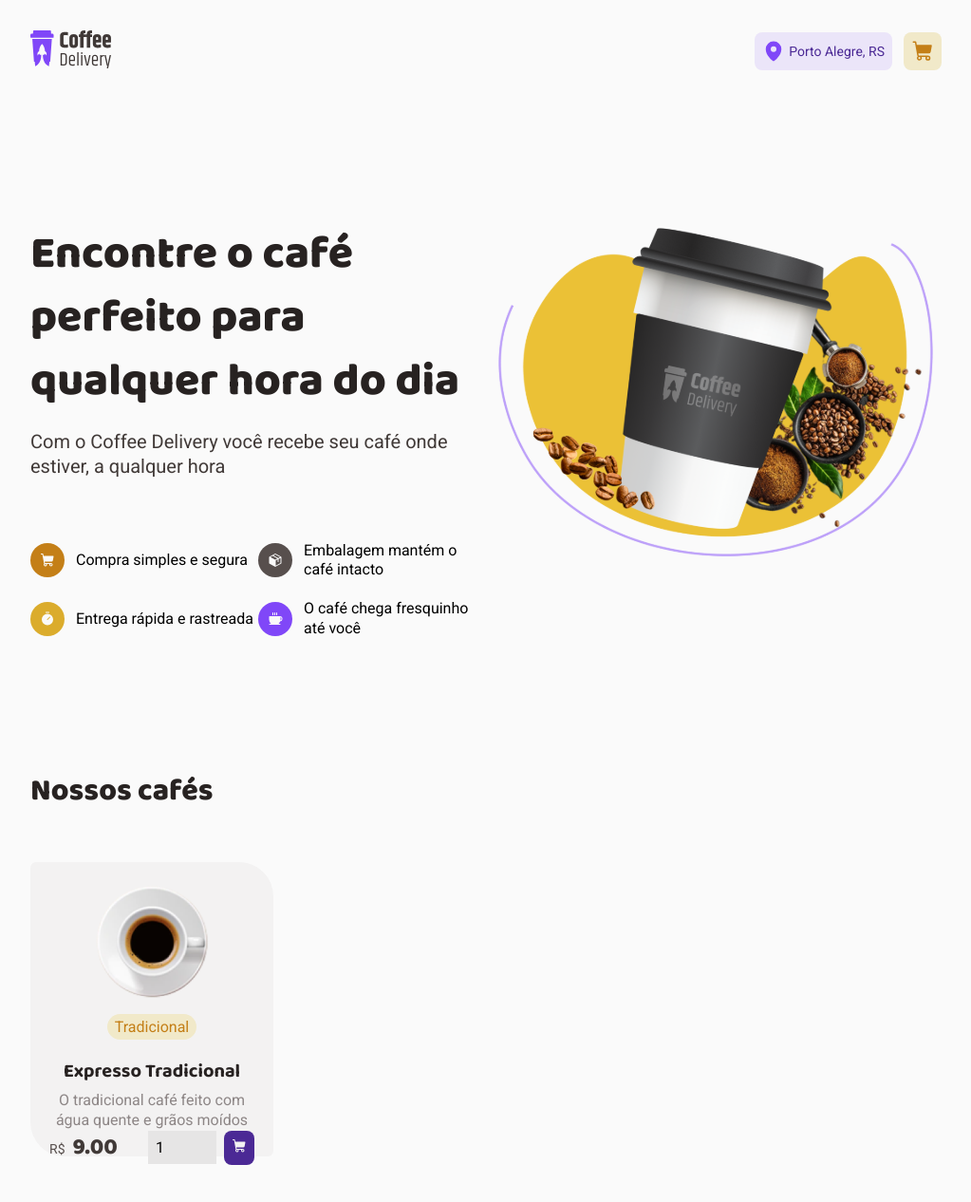
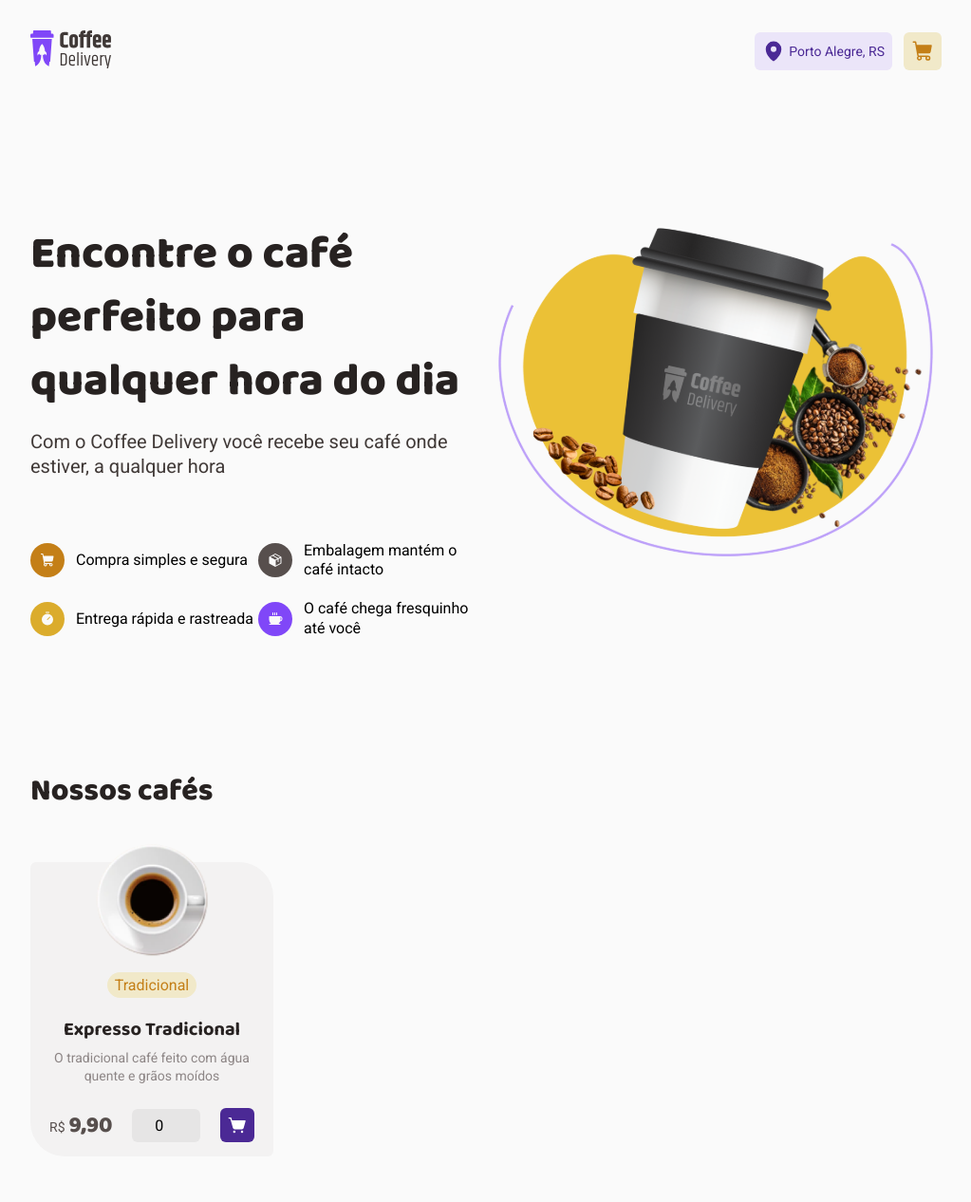
Before and after one commit to joaopedroaat/coffee-delivery, a React (Vite) app: page / in a window 1280 px wide. Shown: the top 1266 px of the page at 95% size, without its empty margins (128-1151 px from the left). Built offline with nearby package versions, Linux system fonts and the light colour scheme.

Commit message:
Changes to CoffeeCard style

```diff
--- a/src/components/Header/index.tsx
+++ b/src/components/Header/index.tsx
@@ -18,15 +18,15 @@ export function Header() {
         </Brand>
         <Actions>
           <LocationLink>
-            <i>
+            <a>
               <MapPin size={24} weight="fill" />
-            </i>
+            </a>
             <p>Porto Alegre, RS</p>
           </LocationLink>
           <CartLink>
-            <i>
+            <a>
               <ShoppingCart size={24} weight="fill" />
-            </i>
+            </a>
           </CartLink>
         </Actions>
       </nav>
--- a/src/components/Header/styles.ts
+++ b/src/components/Header/styles.ts
@@ -1,4 +1,5 @@
 import styled from 'styled-components'
+import { BaseButton } from '../../styles/BaseButton'
 
 export const HeaderContainer = styled.header`
   margin-bottom: 7.875rem;
@@ -23,39 +24,14 @@ export const Actions = styled.div`
   gap: 0.75rem;
 `
 
-const BaseActionLink = styled.a`
-  display: flex;
-  align-items: center;
-  justify-content: center;
-
-  padding: 0.5rem;
-
-  font-size: 0.875em;
-
-  border: none;
-  border-radius: 8px;
-
-  cursor: pointer;
-
-  i {
-    display: flex;
-    justify-content: center;
-    align-items: center;
-  }
-`
-
-export const LocationLink = styled(BaseActionLink)`
-  i {
-    color: ${(props) => props.theme.purple};
-  }
-
+export const LocationLink = styled(BaseButton)`
   gap: 0.25rem;
 
   background-color: ${(props) => props.theme['purple-light']};
   color: ${(props) => props.theme['purple-dark']};
 `
 
-export const CartLink = styled(BaseActionLink)`
+export const CartLink = styled(BaseButton)`
   background-color: ${(props) => props.theme['yellow-light']};
   color: ${(props) => props.theme['yellow-dark']};
 `
--- a/src/pages/Home/components/CoffeeCard/index.tsx
+++ b/src/pages/Home/components/CoffeeCard/index.tsx
@@ -1,5 +1,5 @@
-import { ShoppingCart } from '@phosphor-icons/react'
 import {
+  CartButton,
   CoffeeCardContainer,
   Description,
   FormContainer,
@@ -8,6 +8,7 @@ import {
 } from './styles'
 
 import expressTraditional from '../../../../assets/coffees/expressTraditional.svg'
+import { ShoppingCartSimple } from '@phosphor-icons/react'
 
 export function CoffeCard() {
   return (
@@ -21,16 +22,14 @@ export function CoffeCard() {
         <p>O tradicional café feito com água quente e grãos moídos</p>
       </Description>
       <FormContainer>
-        <label>
-          R$
-          <span>9.00</span>
+        <label htmlFor="coffee-count">
+          <span>R$</span>
+          9,90
         </label>
-        <div>
-          <input name="coffeeCount" type="number" value={1} />
-          <button type="submit">
-            <ShoppingCart size={'1rem'} weight="fill" />
-          </button>
-        </div>
+        <input type="number" id="coffee-count" value={0} />
+        <CartButton type="submit">
+          <ShoppingCartSimple size={20} weight="fill" />
+        </CartButton>
       </FormContainer>
     </CoffeeCardContainer>
   )
--- a/src/pages/Home/components/CoffeeCard/styles.ts
+++ b/src/pages/Home/components/CoffeeCard/styles.ts
@@ -1,4 +1,5 @@
 import styled from 'styled-components'
+import { BaseButton } from '../../../../styles/BaseButton'
 
 export const CoffeeCardContainer = styled.div`
   display: flex;
@@ -8,11 +9,15 @@ export const CoffeeCardContainer = styled.div`
   width: 16rem;
   height: 19.375rem;
 
-  padding: 1.5rem 1.25rem;
+  padding: 1.25rem;
 
   background: ${(props) => props.theme['base-card']};
 
   border-radius: 6px 36px;
+
+  img {
+    margin-top: -2.5rem;
+  }
 `
 
 export const TagList = styled.div`
@@ -39,6 +44,8 @@ export const Description = styled.div`
   align-items: center;
   justify-content: center;
 
+  margin-bottom: 1.5rem;
+
   gap: 0.5rem;
 
   h1 {
@@ -48,7 +55,7 @@ export const Description = styled.div`
   }
 
   p {
-    font-size: 0.875;
+    font-size: 0.875rem;
     font-weight: 400;
     line-height: 1.3;
 
@@ -67,41 +74,29 @@ export const FormContainer = styled.form`
   color: ${(props) => props.theme['base-text']};
 
   label {
-    font-size: 0.875rem;
-    font-weight: 400;
-    line-height: 1.3;
+    font-family: 'Baloo 2', cursive;
+    font-weight: 800;
+    font-size: 1.5rem;
 
     span {
-      font-family: 'Baloo 2', cursive;
-      font-weight: 800;
-      font-size: 1.5rem;
-      color: ${(props) => props.theme['base-subtitle']};
-      margin-left: 0.5rem;
+      font-family: 'Roboto', sans-serif;
+      font-weight: 400;
+      font-size: 0.875rem;
+      margin-right: 0.25rem;
     }
   }
 
-  div {
-    display: flex;
-    align-items: center;
-    justify-content: flex-end;
-    gap: 0.5rem;
-
-    input {
-      width: 50%;
-      background: ${(props) => props.theme['base-button']};
-      border: none;
-      padding: 0.5rem;
-    }
-
-    button {
-      padding: 0.5rem;
-      background: ${(props) => props.theme['purple-dark']};
-      color: ${(props) => props.theme['base-card']};
-
-      border: none;
-      border-radius: 8px;
-
-      cursor: pointer;
-    }
+  input {
+    width: 4.5rem;
+    border: none;
+    background: ${(props) => props.theme['base-button']};
+    padding: 0.5rem;
+    border-radius: 6px;
+    outline: none;
+    text-align: center;
   }
 `
+export const CartButton = styled(BaseButton)`
+  background-color: ${(props) => props.theme['purple-dark']};
+  color: ${(props) => props.theme.white};
+`
--- /dev/null
+++ b/src/styles/BaseButton.ts
@@ -0,0 +1,22 @@
+import styled from 'styled-components'
+
+export const BaseButton = styled.button`
+  display: flex;
+  align-items: center;
+  justify-content: center;
+
+  padding: 0.5rem;
+
+  font-size: 0.875em;
+
+  border: none;
+  border-radius: 6px;
+
+  cursor: pointer;
+
+  a {
+    display: flex;
+    justify-content: center;
+    align-items: center;
+  }
+`
```
